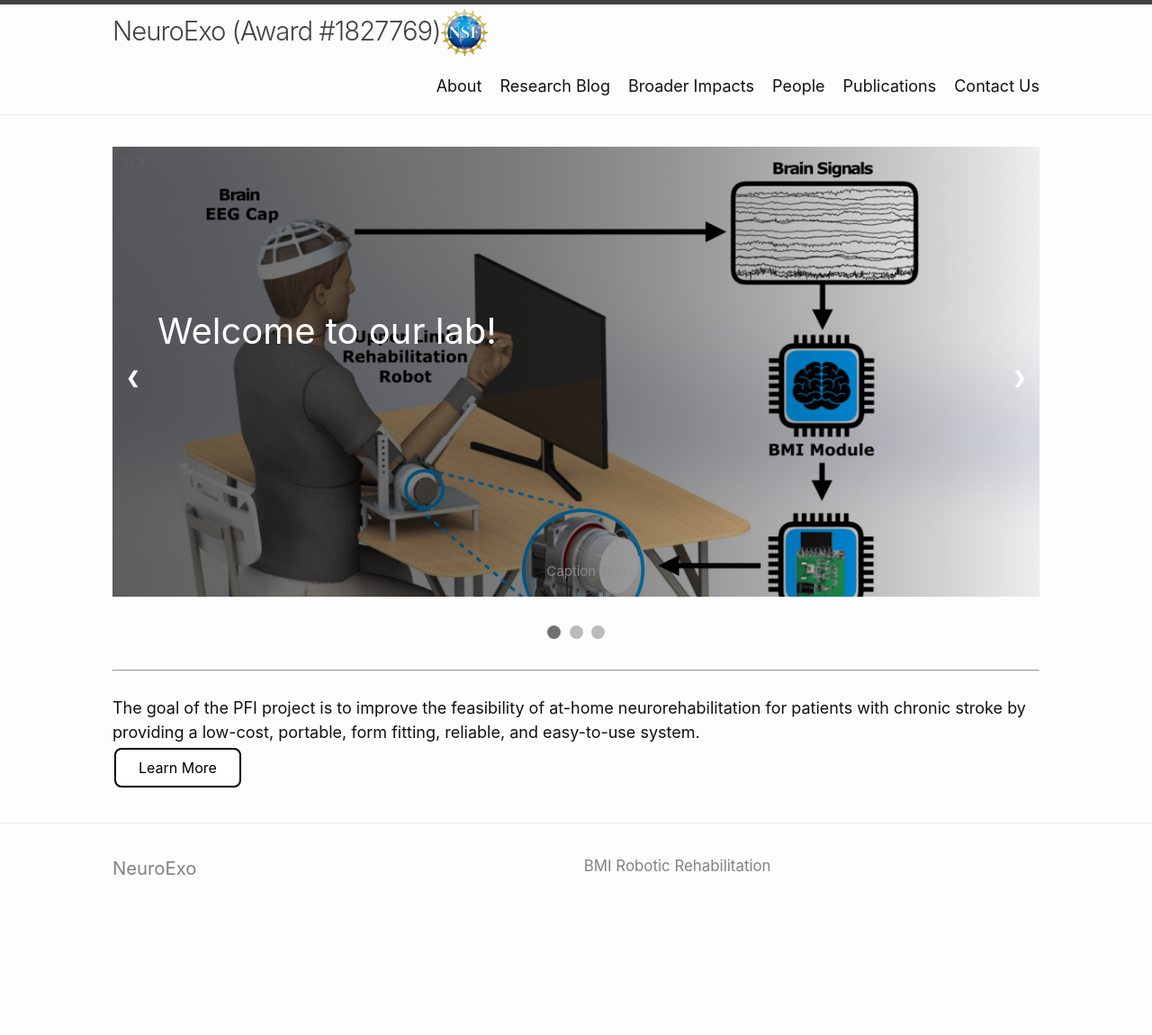
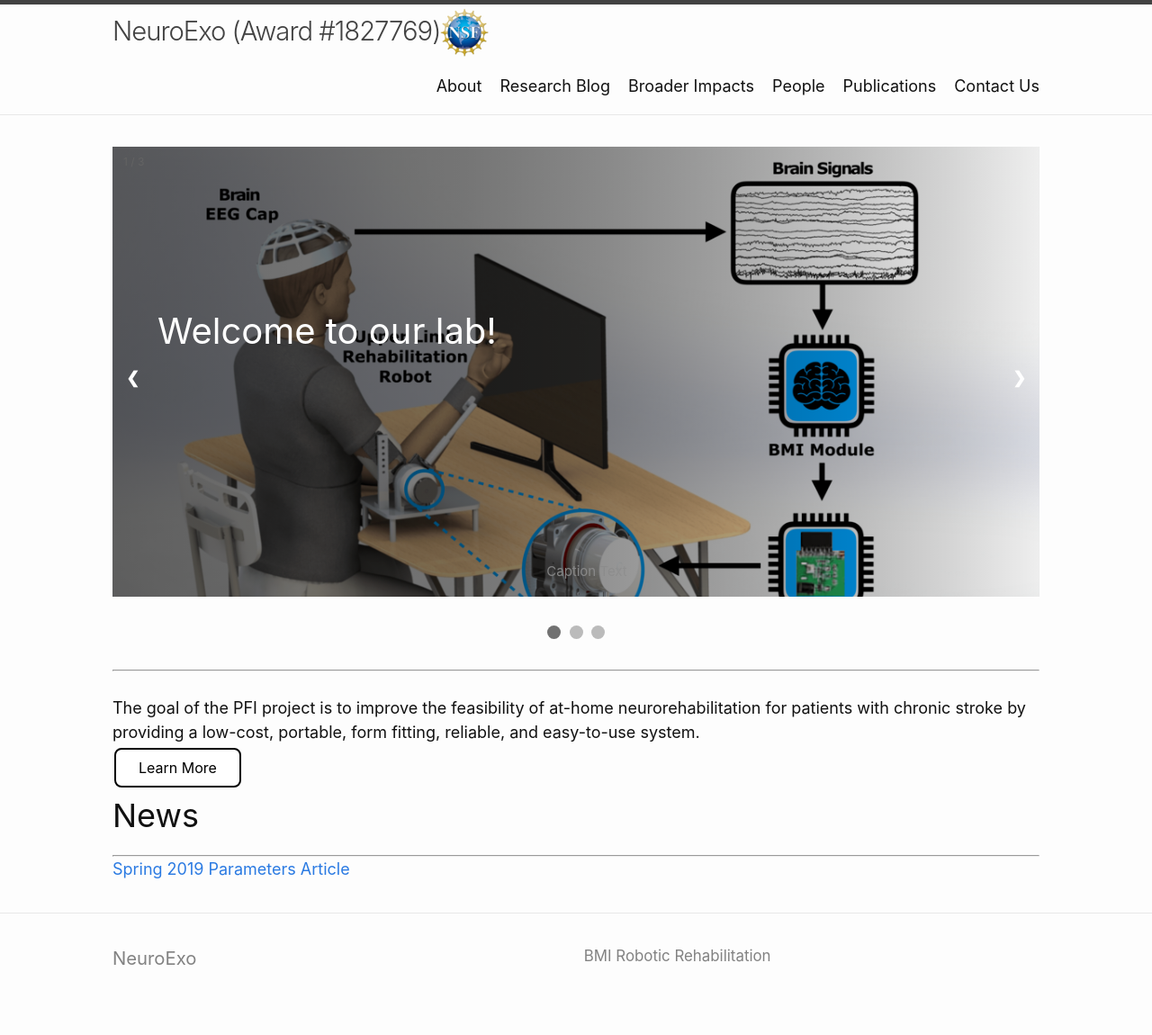
Before and after one commit to arcraik/neuroexo-website, a Jekyll site: the page built from index.html, in a window 1280 px wide. Shown: the whole page at 90% size. Built offline with Jekyll 4.4.1, drawn with Linux system fonts in a browser that asks for light colours; the list of posts is cut into pages by our own code; before the commit the page ends 1050 px from its top, so only the background shows below that.

Commit message:
Update index.html

```diff
--- a/index.html
+++ b/index.html
@@ -50,6 +50,12 @@ The goal of the PFI project is to improve the feasibility of at-home neurorehabi
 <br>
 <a class="button" href="/about/">Learn More</a>
 
+
+
+
+<h1>News</h1>
+<hr>
+<a href="/publications/PFI article spring2019 Parameters.pdf" target="_blank">Spring 2019 Parameters Article</a>
 </body>
 </html>
 <script src="/javascript/carousel.js"></script>
```
